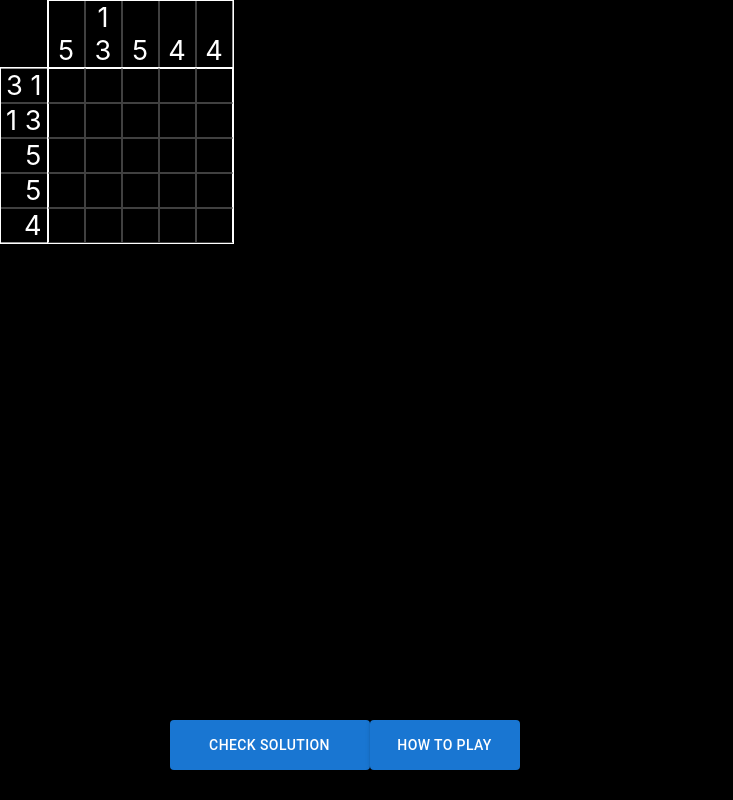
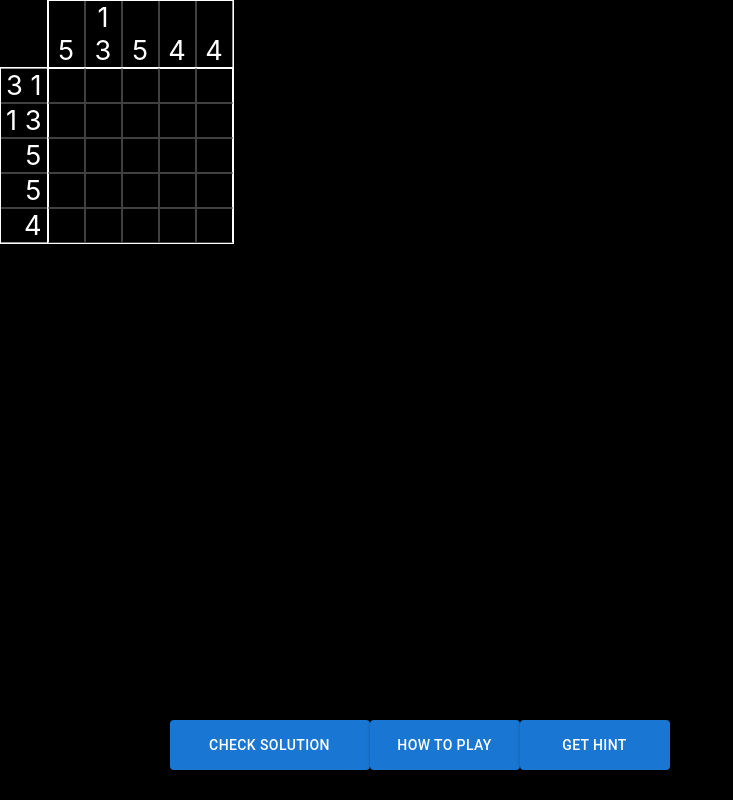
Before and after one commit to ravendevore/4430-nonograms, a React (Create React App) app in the folder nonogram/: page / in a window 1280 px wide. Shown: the whole page, without its empty margins (0-733 px from the left). Built offline with nearby package versions, Linux system fonts and the light colour scheme.

Commit message:
Added hint feature

```diff
--- a/nonogram/src/App.css
+++ b/nonogram/src/App.css
@@ -241,3 +241,15 @@
   right: 5%;
   align-items: center;
 }
+
+.hint {
+  display: block;
+  margin: auto;
+  position: fixed;
+  height: 50px;
+  width: 150px;
+  margin-top: 50%;
+  bottom: -90%;
+  right: 5%;
+  align-items: center;
+}
--- a/nonogram/src/components/NonogramGame.jsx
+++ b/nonogram/src/components/NonogramGame.jsx
@@ -204,6 +204,76 @@ const NonogramGame = () => {
     return fullList
   }
 
+  function giveHint() {
+    let hintToGive = determineHint()
+    if (hintToGive) {
+      let alertMsg = "Hint: The solution to " + hintToGive.type + " " + (hintToGive.index+1) + " will be revealed!"
+      alert(alertMsg)
+      for (let i = 0; i < dim; i++) { // change the cells to reveal the hint
+        let cellIndex = hintToGive.type === "row" ? hintToGive.index*dim+i : i*dim+hintToGive.index
+        if (soln[cellIndex] === 1) { // filled
+          grid[cellIndex].val = 1;
+          grid[cellIndex].sty = "contained";
+          grid[cellIndex].color = "primary"; // blue for fill
+          setGrid([...grid])
+        } else { // blank - change to "X" for clarity
+          grid[cellIndex].val = 2;
+          grid[cellIndex].sty = "contained";
+          grid[cellIndex].color = "error";
+          setGrid([...grid])
+        }
+      }
+    } else { // no hints - user has solved puzzle
+      alert("Hint: Try clicking the \"Check Solution\" button!")
+    }
+  }
+
+  function determineHint() { // first looks for a random empty row/col, then an unsolved row/col
+    let emptyChoices = []
+    gridCols.forEach( (currCol, currIndex) => { // find empty columns
+      if (currCol === "0") {
+        emptyChoices.push({type:"column", index:currIndex})
+      }
+    })
+    gridRows.forEach( (currRow, currIndex) => { // find empty rows
+      if (currRow === "0") {
+        emptyChoices.push({type:"row", index:currIndex})
+      }
+    })
+    if (emptyChoices.length) {// at least one empty row/col - return one at random
+      return emptyChoices[Math.floor(Math.random() * emptyChoices.length)]
+    }
+
+    let unsolvedChoices = []
+    for (let i = 0; i < dim; i++) {// find unsolved cols
+      let correct = true
+      for (let j = 0; j < dim; j++) {
+        if( (soln[j*dim+i] === 1 && grid[j*dim+i].val !== 1) || (soln[j*dim+i] === 0 && grid[j*dim+i].val === 1) ) {
+          correct = false
+        }
+      }
+      if (!correct) {
+        unsolvedChoices.push({type:"col", index:i})
+      }
+    }
+    for (let i = 0; i < dim; i++) {// find unsolved rows
+      let correct = true
+      for (let j = 0; j < dim; j++) {
+        if( (soln[i*dim+j] === 1 && grid[i*dim+j].val !== 1) || (soln[i*dim+j] === 0 && grid[i*dim+j].val === 1) ) {
+          correct = false
+        }
+      }
+      if (!correct) {
+        unsolvedChoices.push({type:"row", index:i})
+      }
+    }
+    if (unsolvedChoices.length) {// at least one unsolved row/col - return one at random
+      return unsolvedChoices[Math.floor(Math.random() * unsolvedChoices.length)]
+    } else {
+      return // otherwise return nothing - no possible hints to give (solved)
+    }
+  }
+
   const [anchorEl, setAnchorEl] = React.useState(null);
   const handleClick = (event) => {
     setAnchorEl(event.currentTarget);
@@ -244,6 +314,13 @@ const NonogramGame = () => {
         How to Play
       </Button>
 
+      <Button className="hint"
+      variant="contained"
+      onClick={() => giveHint()}
+      >
+        Get Hint
+      </Button>
+
       <Popover
         id={id}
         open={open}
```
